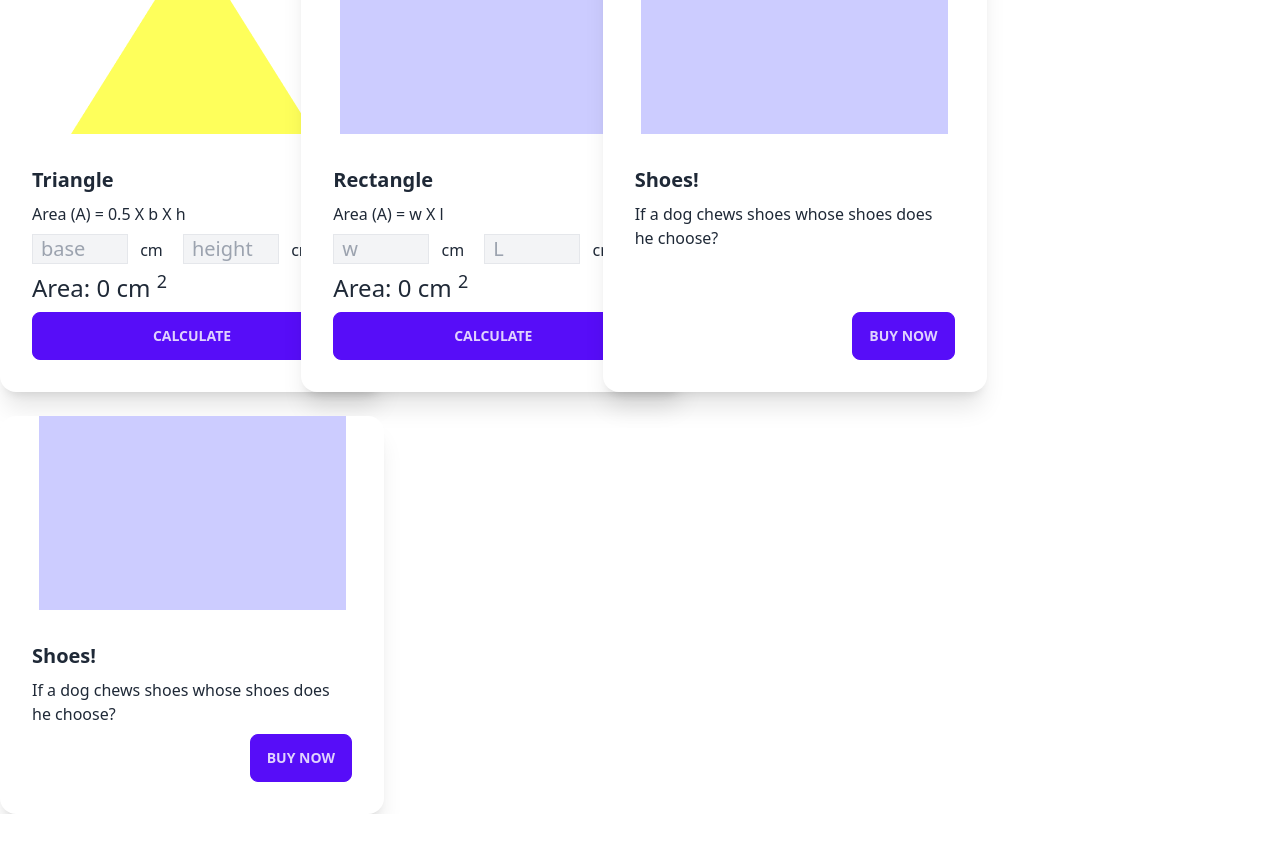
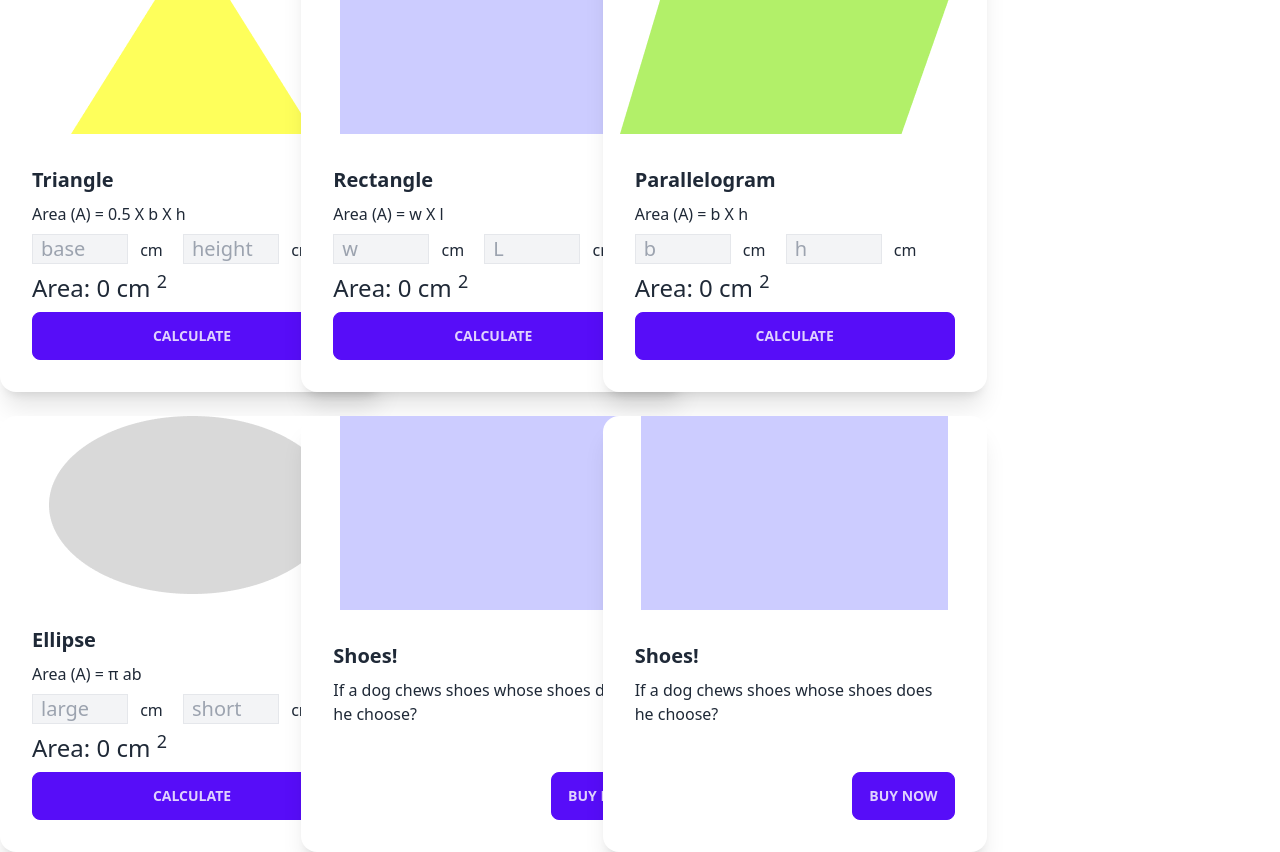
Before and after one commit to Rumasultana23/geometry-genius, a plain HTML site: page index.html in a window 1280 px wide. Shown: the part 60-912 px from the top of the page. Before the commit the page ends 874 px from the top, so only its background shows below. Drawn offline with nearby package versions, Linux system fonts and the light colour scheme.

Commit message:
created ellipse part

```diff
--- a/index.html
+++ b/index.html
@@ -57,6 +57,48 @@
                         </div>
                     </div>
                 </div>
+
+                <!-- parallelogram card -->
+                <div class="card w-96 bg-base-100 shadow-xl">
+                    <figure><img src="/images/parallelogram.png" alt="Parallelogram" /></figure>
+                    <div class="card-body">
+                        <h2 class="card-title">Parallelogram</h2>
+                        <p>Area (A) = b X h </p>
+                        <p>
+                            <input class="border w-24 px-2 text-xl bg-gray-100" type="text" name="" id="Parallelogram-base" placeholder="b">
+                            <span class="ml-2">cm</span>
+
+                            <!-- Parallelogram length -->
+                            <input class="border w-24 px-2 text-xl bg-gray-100 ml-4" type="text" name="" id="Parallelogram-height" placeholder="h">
+                            <span class="ml-2">cm</span>
+                        </p>
+                        <p class="text-2xl">Area: <span id="Parallelogram-area">0 </span>cm <sup>2</sup></p>
+                        <div class="card-actions">
+                            <button onclick="calculateParallelogramArea()" class="btn btn-primary w-full">Calculate</button>
+                        </div>
+                    </div>
+                </div>
+
+                <!-- Ellipse card -->
+                <div class="card w-96 bg-base-100 shadow-xl">
+                    <figure><img src="/images/ellipse.png" alt="ellipse" /></figure>
+                    <div class="card-body">
+                        <h2 class="card-title">Ellipse</h2>
+                        <p>Area (A) = π ab</p>
+                        <p>
+                            <input class="border w-24 px-2 text-xl bg-gray-100" type="text" name="" id="ellipse-major-radius" placeholder="large">
+                            <span class="ml-2">cm</span>
+
+                            <!-- Ellipse length -->
+                            <input class="border w-24 px-2 text-xl bg-gray-100 ml-4" type="text" name="" id="ellipse-minor-radius" placeholder="short">
+                            <span class="ml-2">cm</span>
+                        </p>
+                        <p class="text-2xl">Area: <span id="ellipse-area">0 </span>cm <sup>2</sup></p>
+                        <div class="card-actions">
+                            <button onclick="calculateEllipseArea()" class="btn btn-primary w-full">Calculate</button>
+                        </div>
+                    </div>
+                </div>
                 <!-- second card -->
                 <div class="card w-96 bg-base-100 shadow-xl">
                     <figure><img src="/images/rectangle.png" alt="rectangle" /></figure>
--- a/script/area-calculator.js
+++ b/script/area-calculator.js
@@ -33,3 +33,33 @@ function calculateRectangleArea(){
     const rectangleAreaSpan = document.getElementById('rectangle-area');
     rectangleAreaSpan.innerText = area;
 }
+
+
+// reusable function --> reduce duplicate code
+function calculateParallelogramArea(){
+    const base = getInputValue('Parallelogram-base');
+    const height = getInputValue('Parallelogram-height');
+    const area = base * height;
+    setElementInnerText('Parallelogram-area', area);
+}
+
+function calculateEllipseArea(){
+    const majorRadius = getInputValue('ellipse-major-radius');
+    const minorRadius = getInputValue('ellipse-minor-radius');
+     const area = 3.1416 * majorRadius * minorRadius;
+     setElementInnerText('ellipse-area', area);
+}
+
+//reusable get input field in number
+function getInputValue(fieldId){
+    const inputField = document.getElementById(fieldId);
+    const inputValueString = inputField.value;
+    const inputValue = parseFloat(inputValueString);
+    return inputValue;
+}
+
+// reusable set span, p, div, etc text
+function setElementInnerText(elementId, area){
+    const element = document.getElementById(elementId);
+    element.innerText = area;
+}
```
